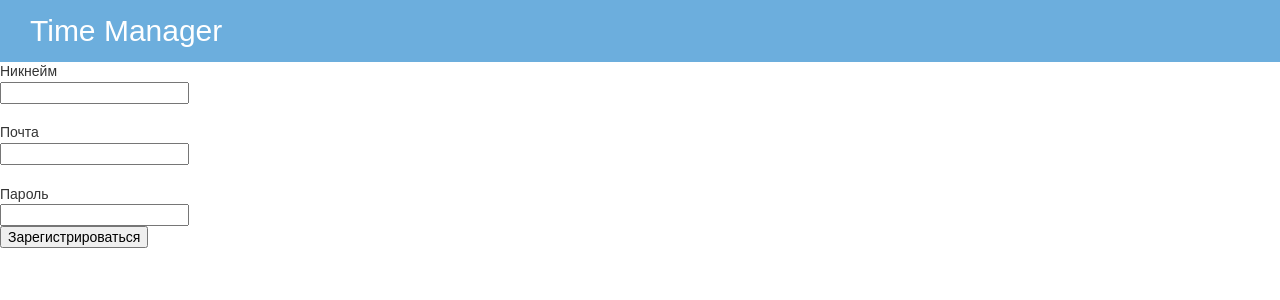
After one commit to Harro114/TimeManagers, a Django app: page /registration/ in a window 1280 px wide. The commit adds this page. Shown: the top 300 px of the page. Run offline with Django 5.2, Linux system fonts and the light colour scheme.

Commit message:
Слава богу разобрался с блоками в HTML

```diff
--- a/timeManager/timeAllocator/templates/timeAllocator/index.html
+++ b/timeManager/timeAllocator/templates/timeAllocator/index.html
@@ -15,7 +15,7 @@
 
         <div class="container clearfix">
             <main class="content">
-                <p style="text-align: center; font-size: 30px; margin: 0; padding: 1.5em 0;"></p>
+                {% block body %}{% endblock %}
             </main>
         </div>
     </div>
--- /dev/null
+++ b/timeManager/timeAllocator/templates/timeAllocator/registration.html
@@ -0,0 +1,21 @@
+{% extends "timeAllocator/index.html" %}
+{% block body %}
+<div class="name">
+    Никнейм
+    <br><input type="text" id="name_area">
+</div>
+<br>
+<div class="email">
+    Почта
+    <br><input type="text" id="email_area">
+</div>
+<br>
+<div class="password">
+    Пароль
+    <br><input type="text" id="password_area">
+</div>
+<div class="submit">
+    <button class="submit_button">Зарегистрироваться</button>
+</div>
+
+{% endblock %}
--- a/timeManager/timeAllocator/urls.py
+++ b/timeManager/timeAllocator/urls.py
@@ -3,4 +3,5 @@ from . import views
 
 urlpatterns = [
     path('', views.task_list),
+    path('registration/', views.registration)
 ]
--- a/timeManager/timeAllocator/views.py
+++ b/timeManager/timeAllocator/views.py
@@ -4,3 +4,7 @@ from django.shortcuts import render
 # Create your views here.
 def task_list(requests):
     return render(requests, "timeAllocator/index.html")
+
+
+def registration(request):
+    return render(request, "timeAllocator/registration.html")
```
